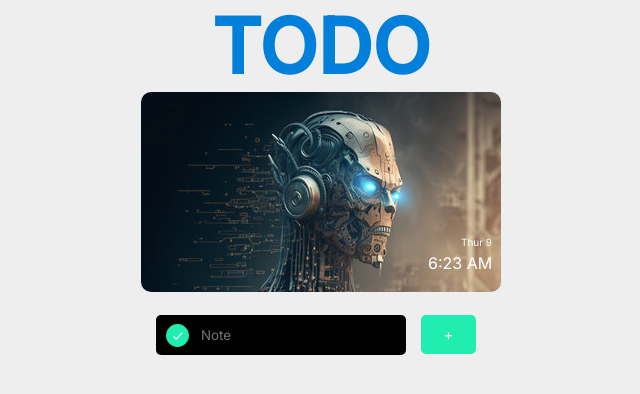
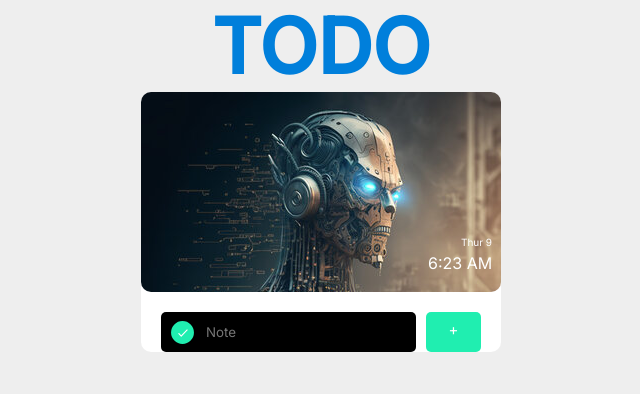
Before and after one commit to Eney997/Todo-UI, a React (Vite) app: page / in a window 1280 px wide. Shown: the top 394 px of the page, without its empty margins (319-959 px from the left). Built offline with nearby package versions, Linux system fonts and the light colour scheme.

Commit message:
tommorowWebWillBeReady

```diff
--- a/src/Components/Todopage.tsx
+++ b/src/Components/Todopage.tsx
@@ -25,18 +25,23 @@ const Todopage = () => {
         <Inpich1>Thur 9</Inpich1>
         <Inpickh2>6:23 AM</Inpickh2>
         </Imgdiv>
-        <div>
-        <Inputtypetex onChange={hanleChange} id="typeTxt" type="text" placeholder="Note" maxLength={30}/>
+        <InpandButtDiv>
+        <Inputtypetex onChange={hanleChange} id="typeTxt" type="text" placeholder="Note" maxLength={20}></Inputtypetex>
         <Sbutton onClick={addTask}><Butspan>+</Butspan></Sbutton>
-        </div>
+        </InpandButtDiv>
         <div className="list">
             {todoList.map((task:any,index:any) => {
                 const unicKey = `${task.id}-${index}-`
-            return <div className="" key={unicKey}>
-                    <h1 className="listIN" key={index}>{task}</h1>
-                    <img src={nagavi}></img>
-                    <img src={empty}></img>
-                </div>
+            return <Listdiv key={unicKey}>
+                        <ZedaorisDiv>
+                        <Listdivone className="listIN" key={index}>{task}</Listdivone>
+                        <Ldivsec>Today at 8:00 PM</Ldivsec>
+                        </ZedaorisDiv>
+                        <IsorifotoDiv>
+                        <EmptIMG src={empty}></EmptIMG>
+                        <Grb src={nagavi}></Grb>
+                        </IsorifotoDiv>
+                   </Listdiv>
             })}
         </div>
     </Tododiv>
@@ -50,7 +55,7 @@ const Tododiv = styled.div `
     height: 100%;
     background-color: #fff;
     border-radius:10px;
-    margin-bottom:100px;
+    margin-bottom: 100px;
 
     @media (width>1440px){
         margin-top:20px ;
@@ -107,7 +112,7 @@ const Inpickh2 = styled.h2 `
 `
 const Inputtypetex = styled.input `
     display: flex;
-    width: 250px;
+    width: 100px;
     height: 40px;
     align-items: center;
     gap: 10px;
@@ -117,19 +122,16 @@ const Inputtypetex = styled.input `
     border-radius: 5px;
     outline: none;
     border: none;
-    margin-left: 15px;
-    margin-top: 23px;
     background-image: url(${carieliwre});
     background-repeat: no-repeat;
     background-size: 25px;
     background-position: 4%;
     text-align:bottom 0px;padding-left:45px;
-    position: absolute;
     color: #888;
 
 @media (width>1440px){
     width: 420px;
-    margin-left: 40px;
+    text-align:bottom 0px;padding-left:55px;
 }
 `
 const Sbutton = styled.button `
@@ -141,9 +143,6 @@ const Sbutton = styled.button `
     gap: 11px;
     flex-shrink: 0;
     align-self: stretch;
-    margin-left: 280px;
-    margin-top: 23px;
-    position: absolute;
     border-radius: 5px;
     background: #20EEB0;
     border: none;
@@ -151,17 +150,68 @@ const Sbutton = styled.button `
     cursor: pointer;
 
     @media (width>1440px){
-        margin-left: 490px;
         height: 40px;
-        margin-top: 23px;
     }
 `
 const Butspan = styled.span `
     font-size: 15px;
     color: #FFF;
+    margin-top: -5px;
 
     @media (width>1440px){
         font-size: 25px;
-        margin-top: -5px;
+
     }
 `
+const InpandButtDiv = styled.div`
+    display: flex;
+    justify-content: center;
+    align-items: center;
+    margin: 20px 20px;
+    gap: 10px;
+`
+const Listdiv = styled.div `
+    display: grid;
+    grid-template-areas:'one two';
+`
+const Listdivone = styled.h1 `
+    color: #000000;
+    font-family: Inter;
+    font-size: 18px;
+    font-style: normal;
+    font-weight: 500;
+    line-height: normal;
+    margin-left: 25px;
+    @media (width>1440px){
+    margin-left: 100px;
+    }
+`
+const ZedaorisDiv = styled.div`
+    grid-area:one;
+`
+
+const IsorifotoDiv = styled.div`
+    grid-area:two;
+`
+const EmptIMG = styled.img `
+    cursor: pointer;
+    margin-left: 10px;
+`
+const Grb = styled.img `
+    cursor: pointer;
+    margin-left: 5px;
+`
+const Ldivsec = styled.h2`
+    color: #888;
+    font-family: Inter;
+    font-size: 14px;
+    font-style: normal;
+    font-weight: 400;
+    line-height: normal;
+    margin-left: 25px;
+    margin-bottom: 20px;
+
+@media (width>1440px){
+    margin-left: 100px;
+    }
+`
```
Also changed, not shown: 1 other file (tests, documents, lock files or other folders).
